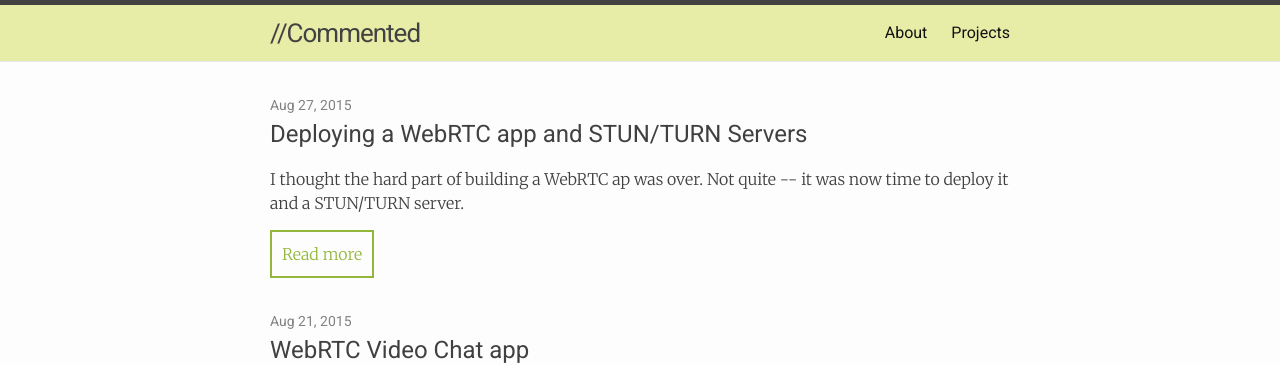
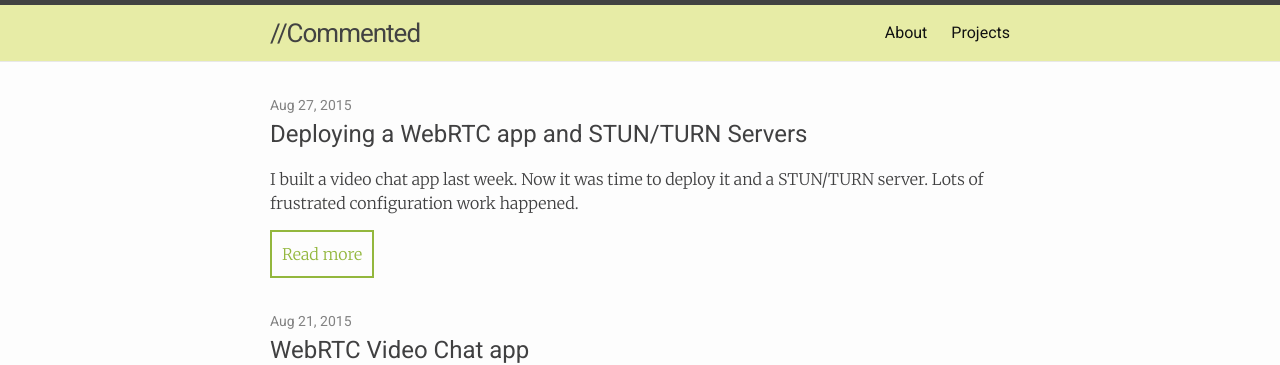
Before and after one commit to piratefsh/piratefsh.github.io, a Jekyll site: the page built from index.html, in a window 1280 px wide. Shown: the top 365 px of the page. Built offline with Jekyll 4.4.1, drawn with Linux system fonts in a browser that asks for light colours.

Commit message:
Fix excerpt

```diff
--- a/_posts/2015-08-27-webrtc-stun-turn-servers.md
+++ b/_posts/2015-08-27-webrtc-stun-turn-servers.md
@@ -5,7 +5,7 @@ author: "Sher Minn C"
 date:   2015-08-27 15:11:00
 event: "Week 2 at Recurse Center"
 categories: projects
-excerpt: "<p>I thought the hard part of building a WebRTC ap was over. Not quite -- it was now time to deploy it and a STUN/TURN server.</p>"
+excerpt: "<p>I built a video chat app last week. Now it was time to deploy it and a STUN/TURN server. Lots of frustrated configuration work happened.</p>"
 ---
 
 So I finally have a working WebRTC video chat app, and it's up over here: [45.55.61.164:2013](45.55.61.164:2013). And it works! \*throws confetti\*.
```
